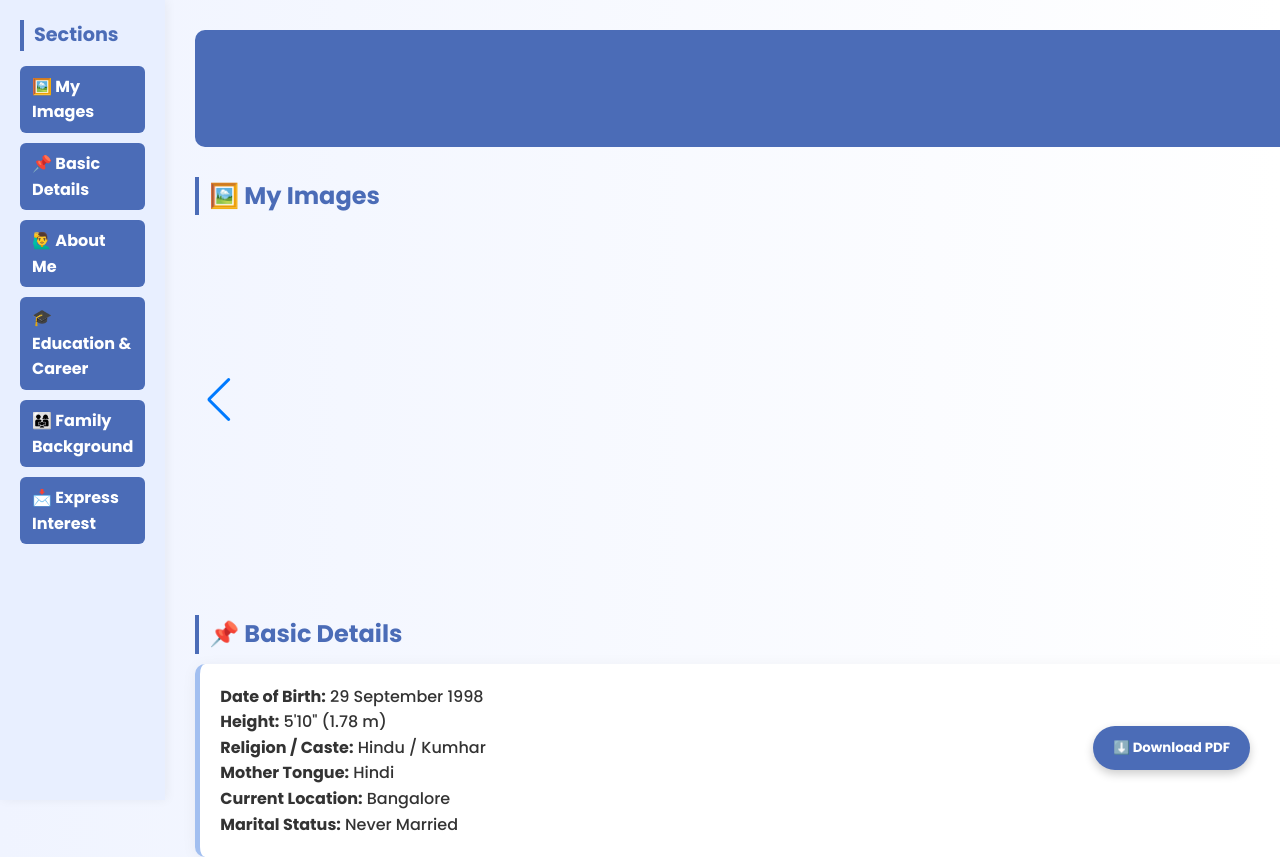
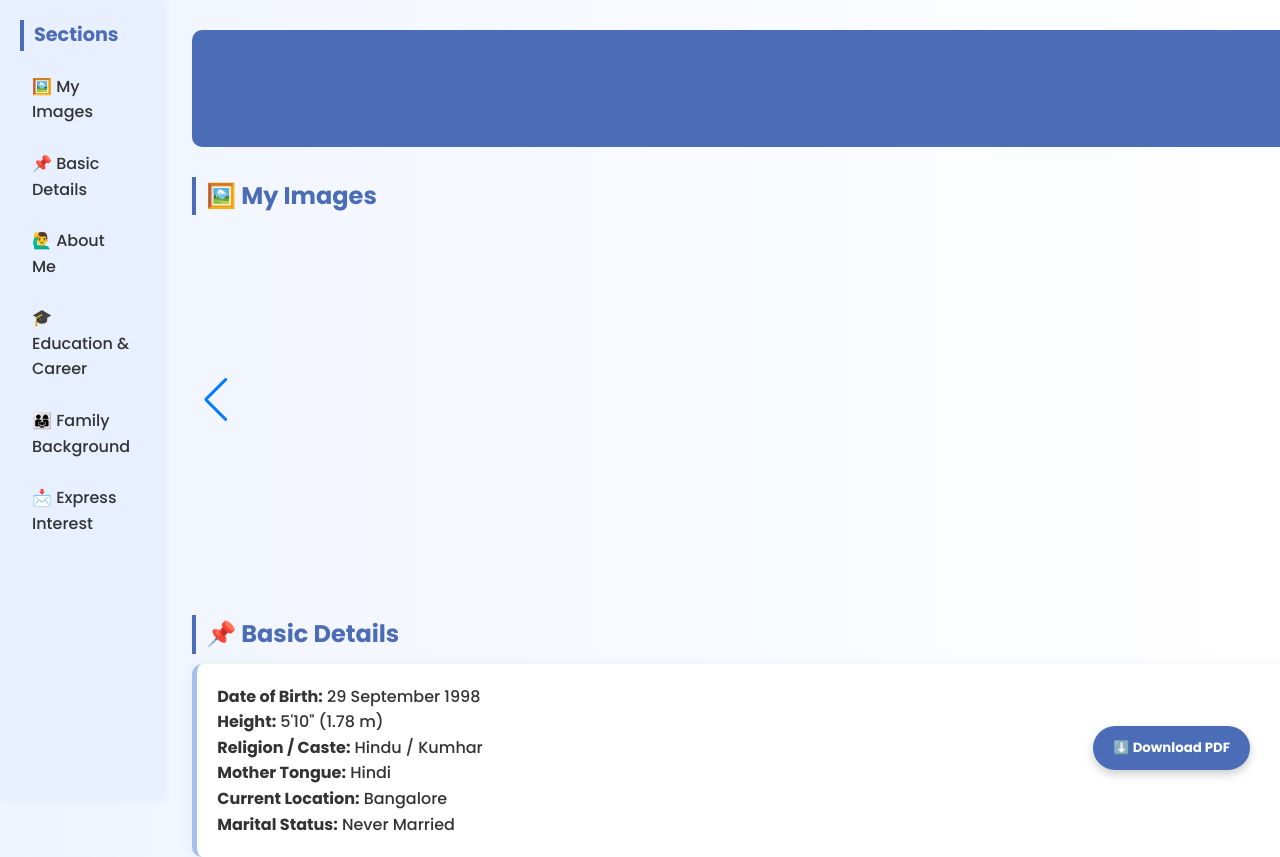
Before and after one commit to 123githubatul/atul_bio_data, a plain HTML site: page index.html in a window 1280 px wide. Shown: the top 857 px of the page. Drawn offline with nearby package versions, Linux system fonts and the light colour scheme.

Commit message:
Update index.htmlv6

```diff
--- a/index.html
+++ b/index.html
@@ -7,13 +7,6 @@
   <link href="https://fonts.googleapis.com/css2?family=Poppins:wght@300;500;700&display=swap" rel="stylesheet">
   <link rel="stylesheet" href="https://cdn.jsdelivr.net/npm/swiper@11/swiper-bundle.min.css" />
   <style>
-
-    aside a.active {
-  background-color: #4b6cb7;
-  color: white;
-  font-weight: bold;
-}
-
     * {
       margin: 0;
       padding: 0;
@@ -261,29 +254,6 @@
 
   <script src="https://cdn.jsdelivr.net/npm/swiper@11/swiper-bundle.min.js"></script>
   <script>
-  // Section observer target
-  const sections = document.querySelectorAll("section");
-
-  // ScrollSpy - Highlight active section in sidebar
-  const navLinks = document.querySelectorAll("aside a");
-
-  window.addEventListener("scroll", () => {
-    let currentSection = "";
-    sections.forEach((section) => {
-      const sectionTop = section.offsetTop - 80; // Offset for header
-      if (pageYOffset >= sectionTop) {
-        currentSection = section.getAttribute("id");
-      }
-    });
-
-    navLinks.forEach((link) => {
-      link.classList.remove("active");
-      if (link.getAttribute("href").includes(currentSection)) {
-        link.classList.add("active");
-      }
-    });
-  });
-
     // Swiper
     new Swiper(".mySwiper", {
       loop: true,
@@ -293,6 +263,7 @@
     });
 
     // Animate sections
+    const sections = document.querySelectorAll("section");
     const observer = new IntersectionObserver(entries => {
       entries.forEach(entry => {
         if (entry.isIntersecting) {
@@ -303,7 +274,7 @@
     sections.forEach(section => observer.observe(section));
 
     // Form submission
-  document.getElementById('interestForm')?.addEventListener('submit', function(e) {
+    document.getElementById('interestForm').addEventListener('submit', function(e) {
       e.preventDefault();
       const btn = this.querySelector('button');
       btn.innerText = 'Sending...';
```
Lines whose indentation alone changed are shown as unchanged.
